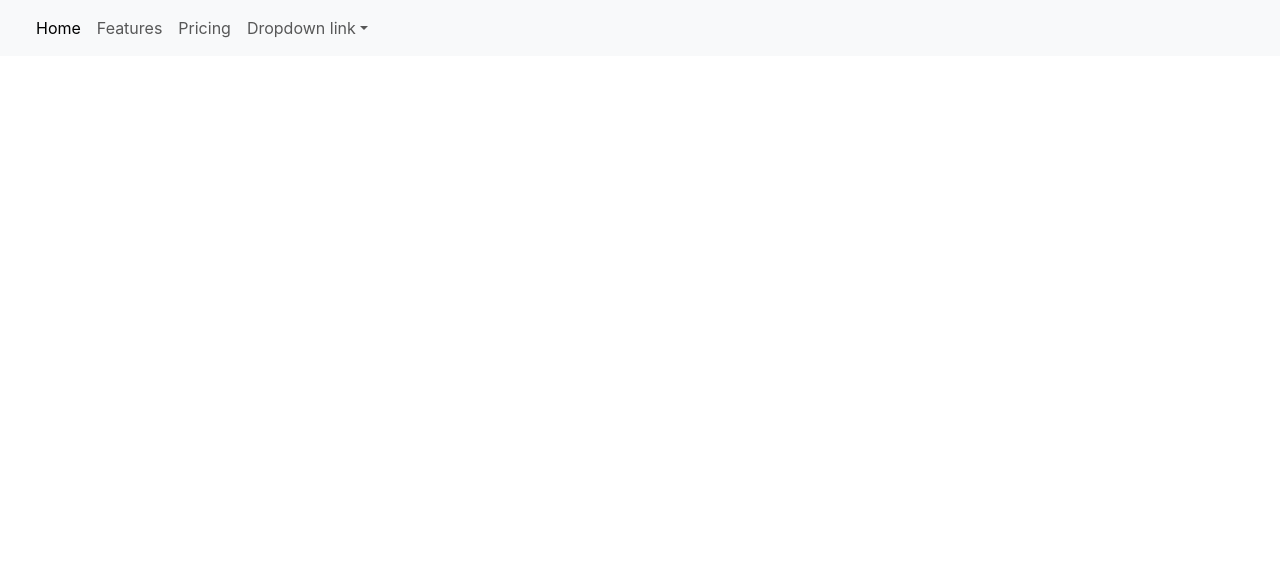
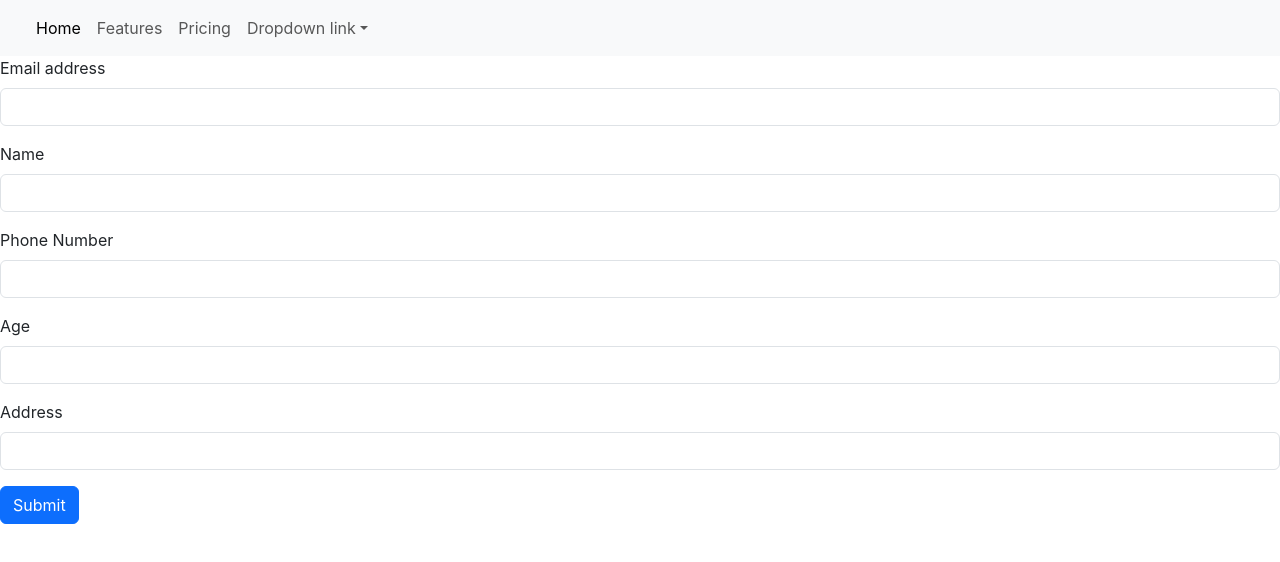
Before and after one commit to WathsalaYahampath/RMAD-practice, a React (Create React App) app: page / in a window 1280 px wide. Shown: the top 562 px of the page. Built offline with nearby package versions, Linux system fonts and the light colour scheme.

Commit message:
Put data to firebase

```diff
--- /dev/null
+++ b/src/components/Form/Form.js
@@ -0,0 +1,46 @@
+import './Form.css';
+import { useEffect, useState } from "react";
+
+function Form(){
+
+const[email,setEmail]=useState("");
+const[name,setName]=useState('');
+const[pn,setPN]=useState('');
+const[age,setAge]=useState('');
+const[address,setAddress]=useState('');
+
+    return(
+        <div>
+            <form>
+                <div class="mb-3">
+                    <label for="exampleInputEmail1" class="form-label">Email address</label>
+                    <input type="email" class="form-control" value={email} onChange={(e)=>{setEmail(e.target.value)}} id="exampleInputEmail1" aria-describedby="emailHelp"></input>
+                </div>
+                <div class="mb-3">
+                    <label for="exampleInputPassword1" class="form-label">Name</label>
+                    <input class="form-control" value={name} onChange={(e)=>{setName(e.target.value)}} id="exampleInputPassword1"></input>
+                </div>
+                <div class="mb-3">
+                    <label for="exampleInputPassword1" class="form-label">Phone Number</label>
+                    <input  class="form-control" value={pn} onChange={(e)=>{setPN(e.target.value)}} id="exampleInputPassword1"></input>
+                </div>
+                <div class="mb-3">
+                    <label for="exampleInputPassword1" class="form-label">Age</label>
+                    <input class="form-control" value={age} onChange={(e)=>{setAge(e.target.value)}} id="exampleInputPassword1"></input>
+                </div>
+                <div class="mb-3">
+                    <label for="exampleInputPassword1" class="form-label">Address</label>
+                    <input  class="form-control" value={address} onChange={(e)=>{setAddress(e.target.value)}} id="exampleInputPassword1"></input>
+                </div>
+
+
+                <button type="submit" class="btn btn-primary">Submit</button>
+            </form>
+        </div>
+
+
+
+    );
+}
+
+export default Form;
--- a/src/pages/Home02/Home02Component.js
+++ b/src/pages/Home02/Home02Component.js
@@ -1,4 +1,5 @@
 import Navbar from "../../components/Navigation/Navbar";
+import Form from "../../components/Form/Form";
 
 
 function Home02Component(){
@@ -7,6 +8,8 @@ function Home02Component(){
         <div>
             <Navbar header="Home"></Navbar>
             <div className="col">
+
+                <Form></Form>
 
             </div>
             <div className="col">
```
Also changed, not shown: src/components/Form/Form.css (added).
